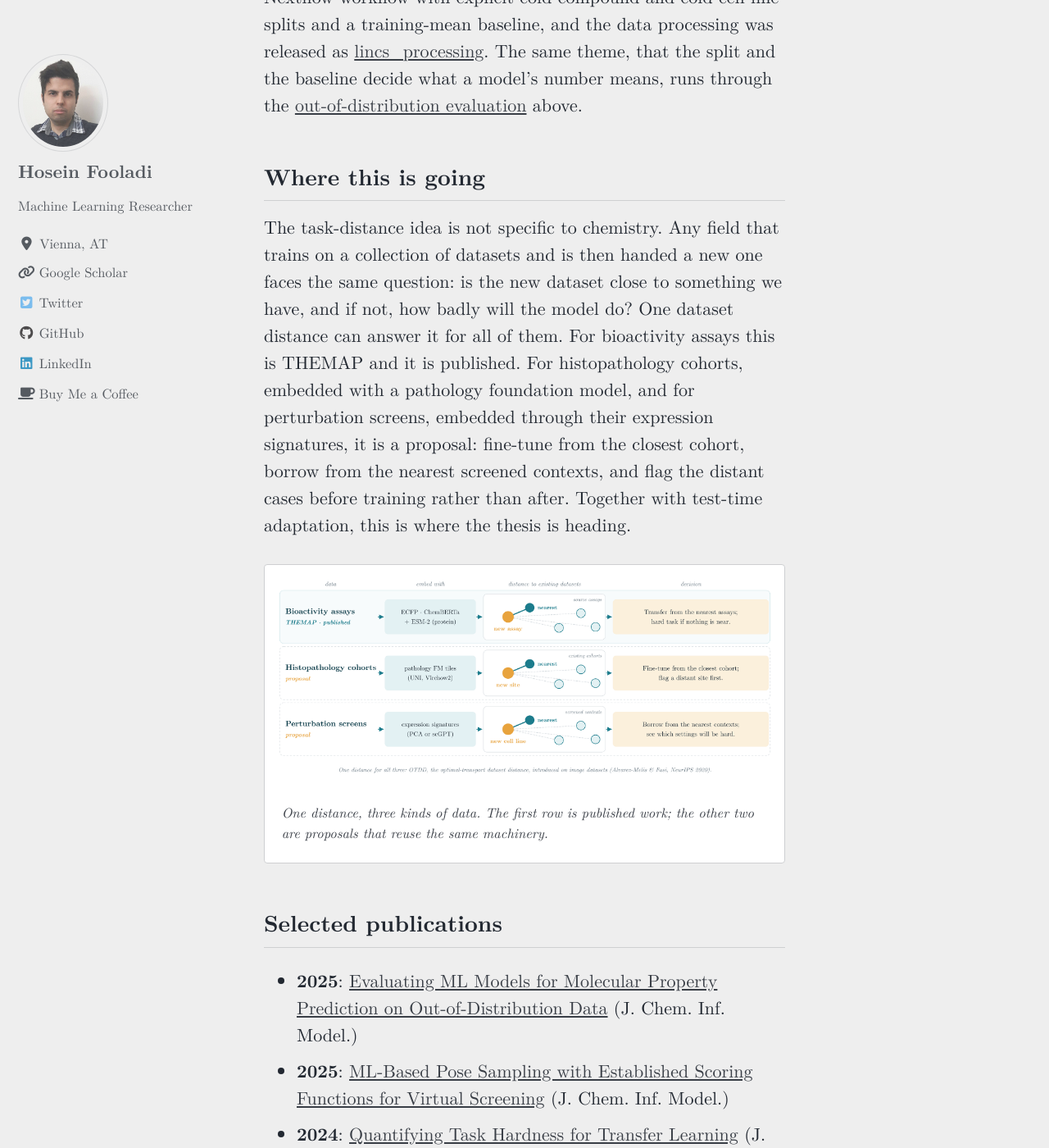
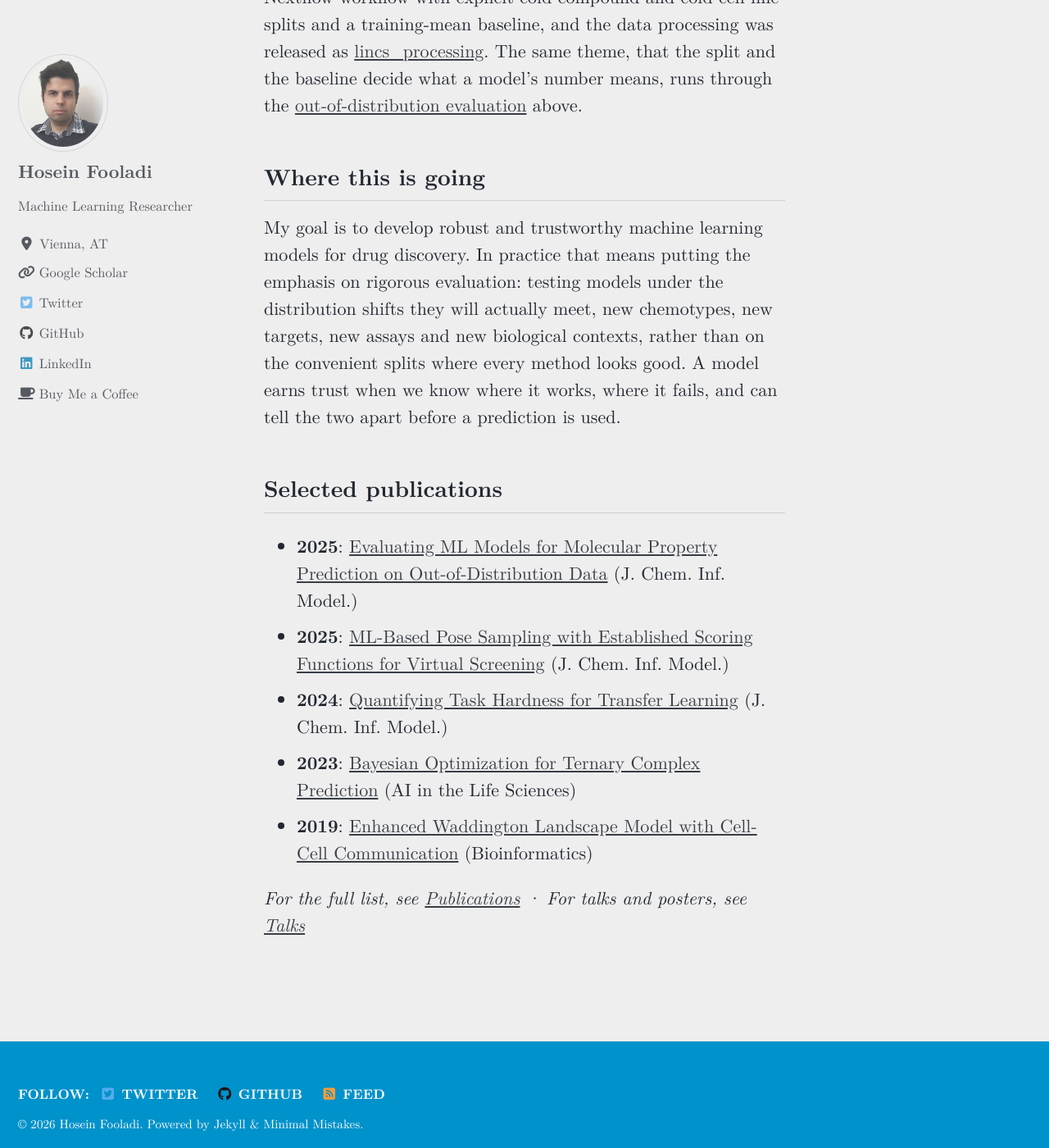
Before and after one commit to HFooladi/HFooladi.github.io, a Jekyll site: the page built from _pages/research.md, in a window 1280 px wide and 1400 px high, scrolled down 9273 px. Shown: the whole window at 82% size. Built offline with Jekyll 4.4.1, drawn with Linux system fonts in a browser that asks for light colours; cached includes are drawn as plain includes.

Commit message:
State the research goal in the closing section of the Research page
Replace the transfer-map proposal with the goal itself: robust and
trustworthy ML for drug discovery, with the emphasis on rigorous
evaluation under the distribution shifts models actually meet. Drop
the now-unused transfer-map image.

Co-Authored-By: Claude Fable 5.1 <noreply@anthropic.com>

```diff
--- a/_pages/research.md
+++ b/_pages/research.md
@@ -97,12 +97,7 @@ What mattered most was evaluation. Dr.VAE's own sanity check asks whether predic
 
 ## Where this is going
 
-The task-distance idea is not specific to chemistry. Any field that trains on a collection of datasets and is then handed a new one faces the same question: is the new dataset close to something we have, and if not, how badly will the model do? One dataset distance can answer it for all of them. For bioactivity assays this is THEMAP and it is published. For histopathology cohorts, embedded with a pathology foundation model, and for perturbation screens, embedded through their expression signatures, it is a proposal: fine-tune from the closest cohort, borrow from the nearest screened contexts, and flag the distant cases before training rather than after. Together with test-time adaptation, this is where the thesis is heading.
-
-<figure class="research-figure">
-  <a href="/assets/images/research/transfer-map.png" title="Open full-size figure"><img src="/assets/images/research/transfer-map.png" alt="Three rows, each with data, an embedding, a distance-to-existing-datasets panel and a decision. Bioactivity assays (THEMAP, published): embed with ECFP, ChemBERTa and ESM-2, transfer from the nearest assays. Histopathology cohorts (proposal): embed with pathology foundation-model tiles, fine-tune from the closest cohort. Perturbation screens (proposal): embed expression signatures, borrow from the nearest contexts. Footer: one distance for all three, the optimal-transport dataset distance."></a>
-  <figcaption>One distance, three kinds of data. The first row is published work; the other two are proposals that reuse the same machinery.</figcaption>
-</figure>
+My goal is to develop robust and trustworthy machine learning models for drug discovery. In practice that means putting the emphasis on rigorous evaluation: testing models under the distribution shifts they will actually meet, new chemotypes, new targets, new assays and new biological contexts, rather than on the convenient splits where every method looks good. A model earns trust when we know where it works, where it fails, and can tell the two apart before a prediction is used.
 
 ## Selected publications
 
```
Also changed, not shown: assets/images/research/transfer-map.png (deleted).
